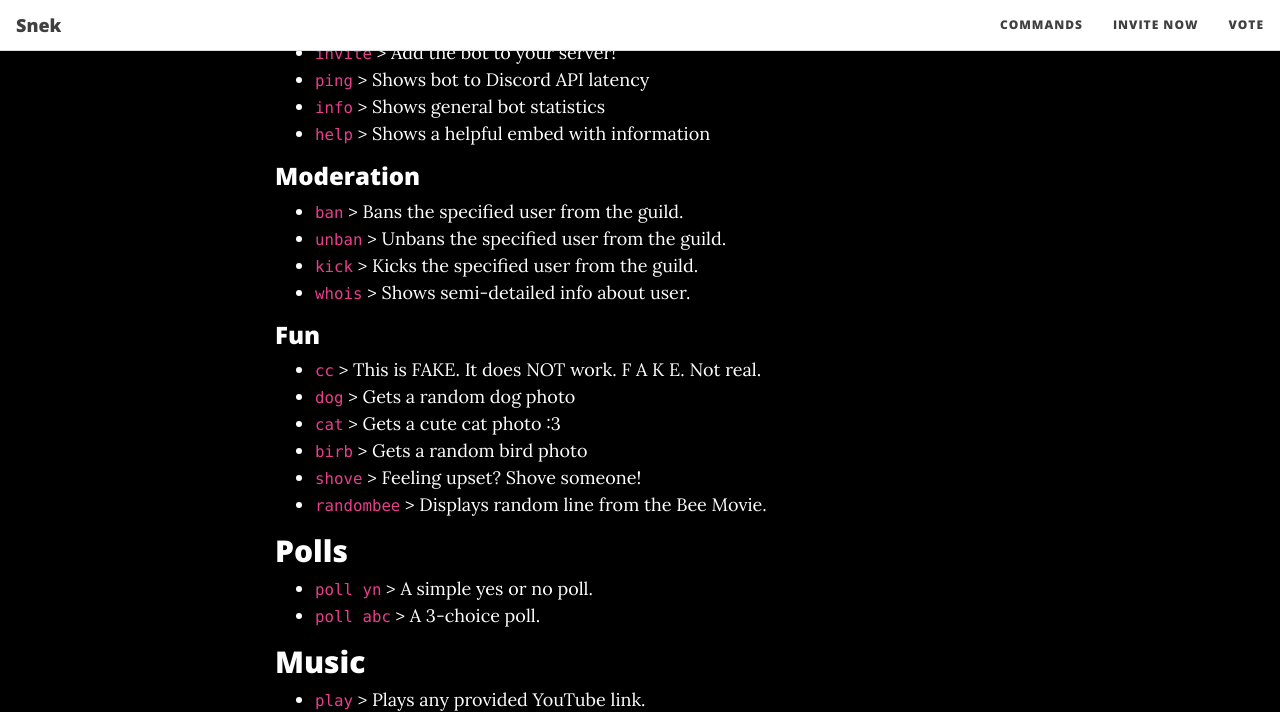
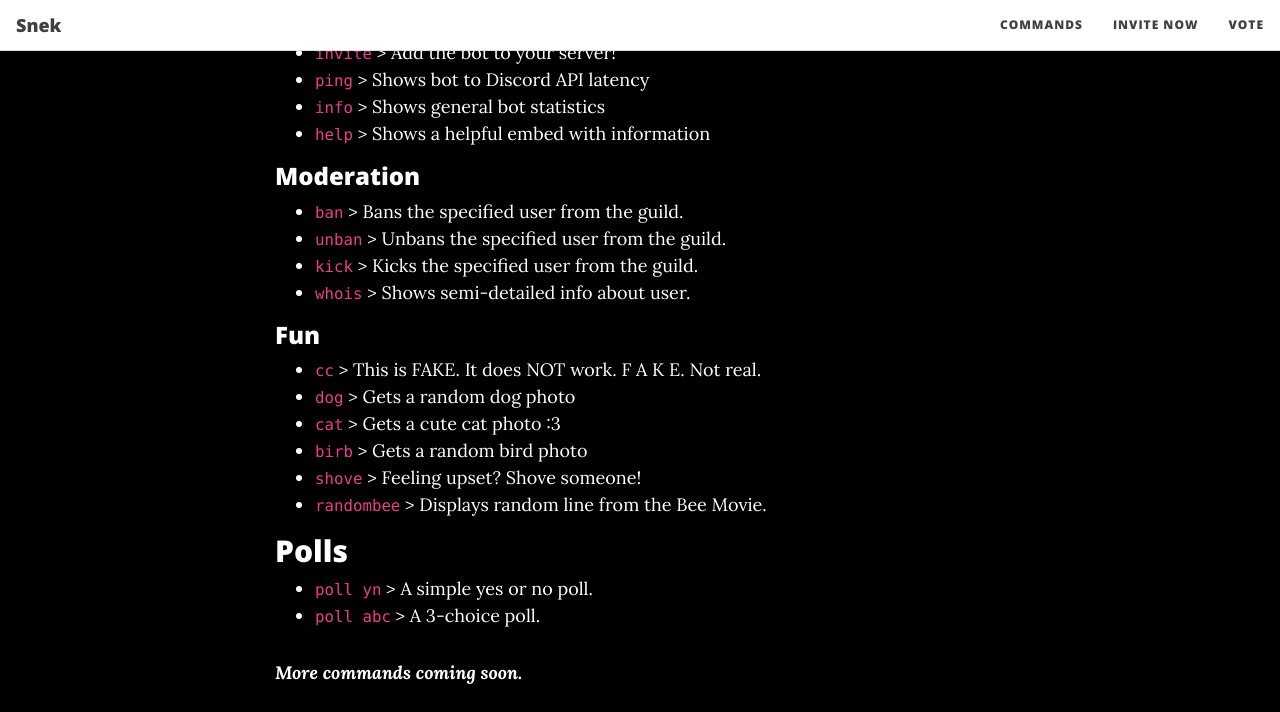
Before and after one commit to onyxcode/snekbot.me, a Jekyll site: the page built from commands.md, in a window 1280 px wide and 900 px high, scrolled down 970 px, cut to the strip 0-712 px from the top of the window. Built offline with Jekyll 4.4.1, drawn with Linux system fonts in a browser that asks for light colours; nearby versions of some CDN libraries.

Commit message:
Update commands.md

```diff
--- a/commands.md
+++ b/commands.md
@@ -55,7 +55,4 @@ comments: false
 - `poll yn` > A simple yes or no poll.
 - `poll abc` > A 3-choice poll.
 
-## Music
-- `play` > Plays any provided YouTube link.
-
 **_More commands coming soon._**
```
